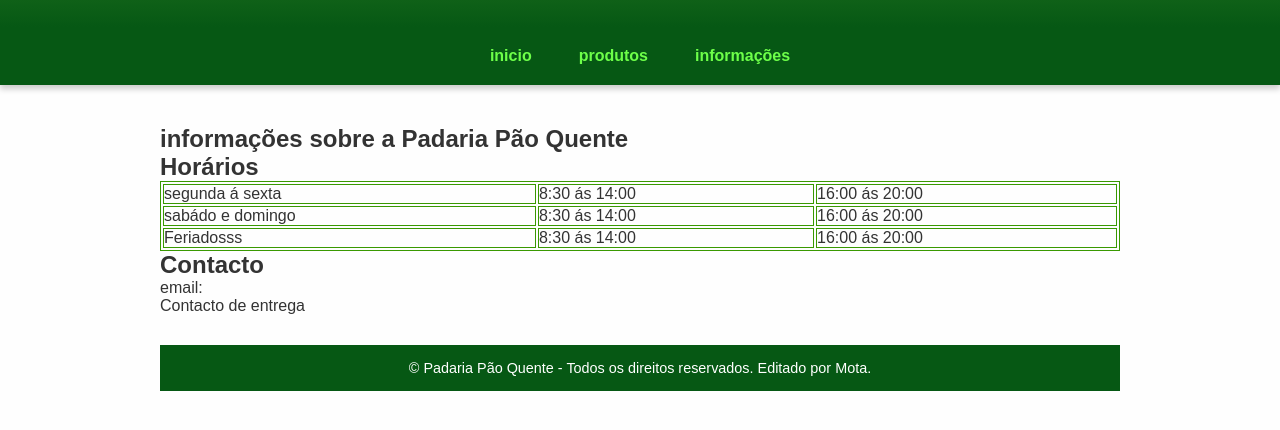
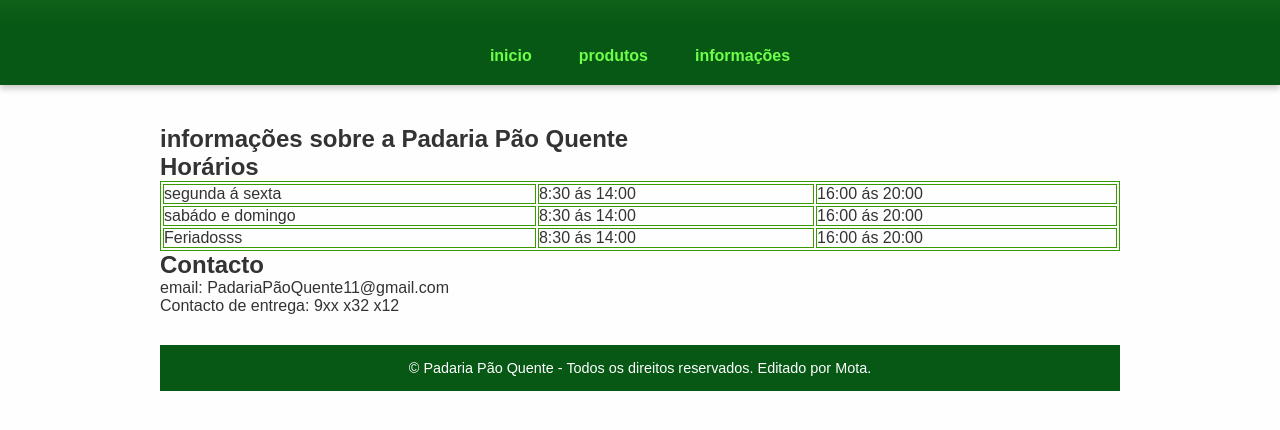
Before and after one commit to Jorge74145/Padaria-P-o-Quente, a plain HTML site: page informações.html in a window 1280 px wide. Shown: the part 138-568 px from the top of the page. Drawn offline with Linux system fonts and the light colour scheme.

Commit message:
Add files via upload

```diff
--- a/informações.html
+++ b/informações.html
@@ -47,9 +47,8 @@
         </section>
         <section class="apresentacao">
             <h2>Contacto</h2>
-            <p>email:</p>
-            <p>Contacto de entrega</p>
-            <p></p>
+            <p>email: PadariaPãoQuente11@gmail.com</p>
+            <p>Contacto de entrega: 9xx x32 x12</p>
         </section>
 
     <footer>
```
Also changed, not shown: index.html (+0 -1 lines).
